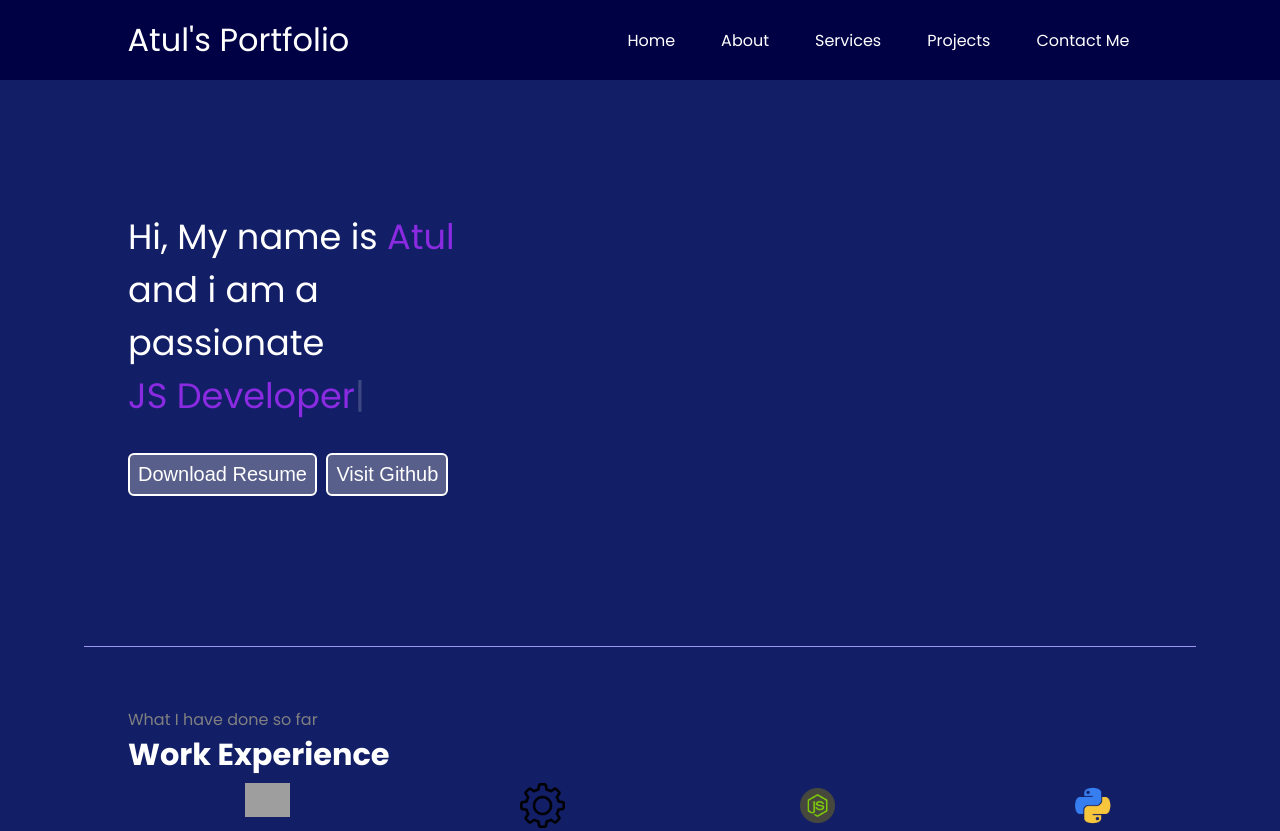
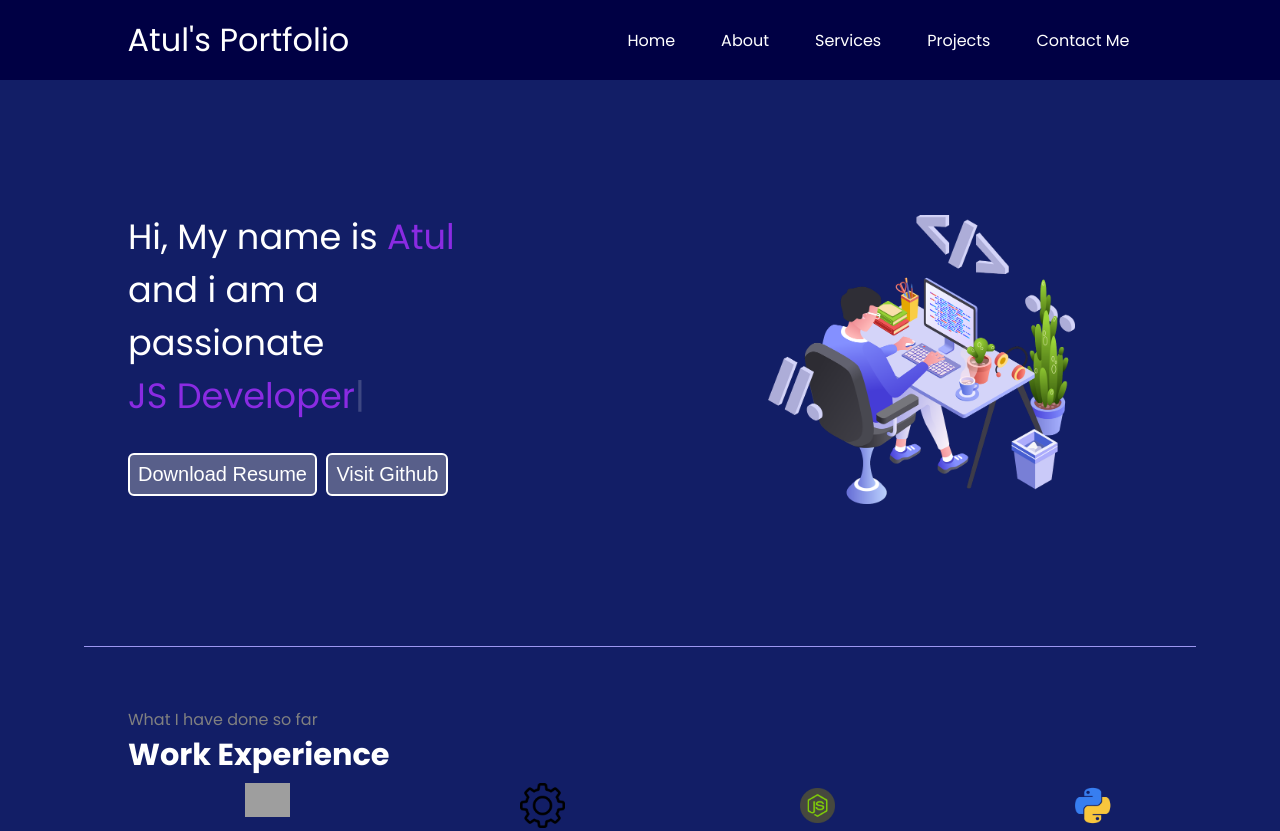
Before and after one commit to atulchoudhary123276/CodeCasa_PORTFOLIO, a plain HTML site: page index.html in a window 1280 px wide. Shown: the top 831 px of the page. Drawn offline with nearby package versions, Linux system fonts and the light colour scheme; grey boxes are pictures that could not be loaded.

Commit message:
Update index.html

```diff
--- a/index.html
+++ b/index.html
@@ -214,7 +214,7 @@
                 </div>
             </div>
             <div class="rightSection">
-                <img src="/project portfolio/img/pg.png" alt="">
+                <img src="/img/pg.png" alt="">
             </div>
         </section>
         <hr>
```
